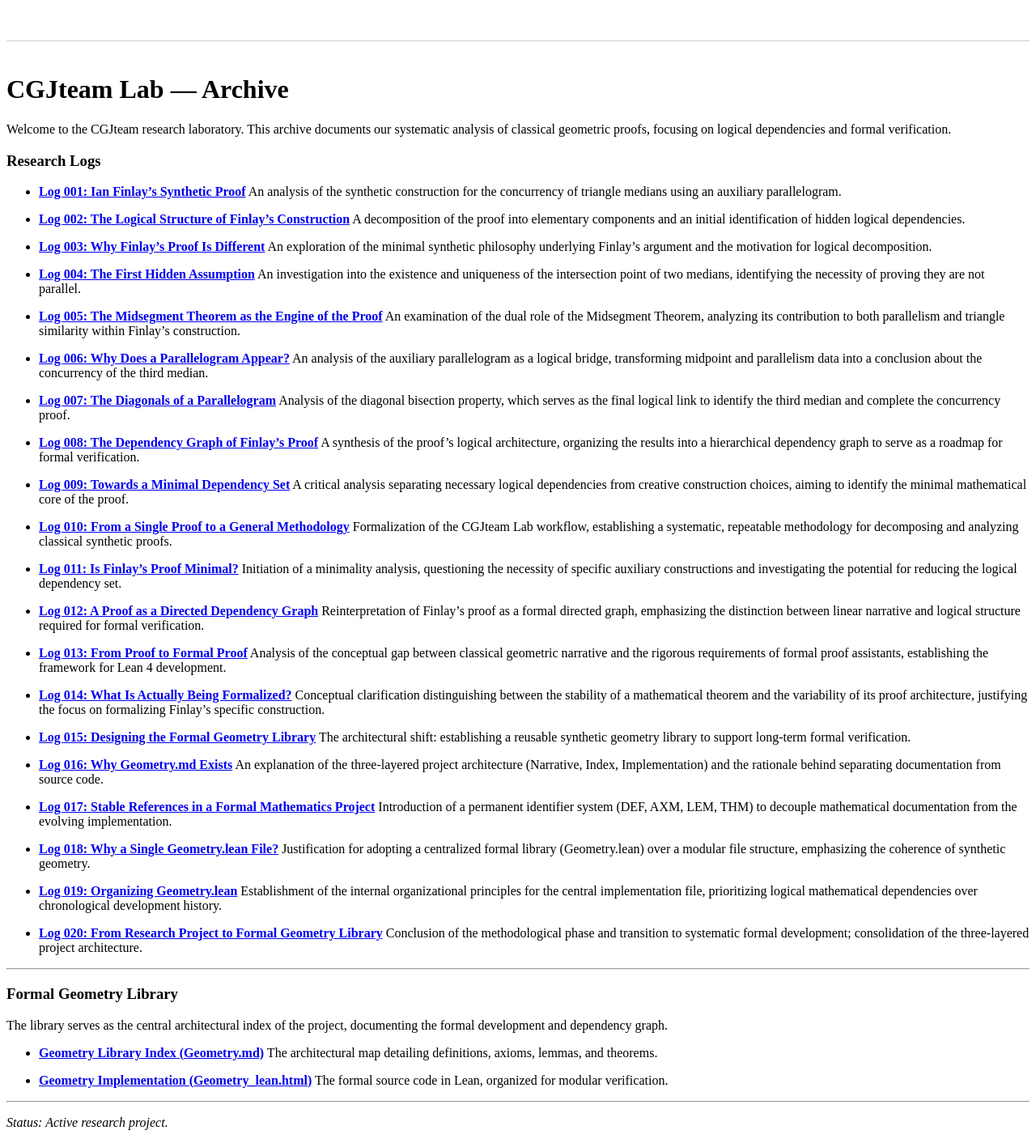
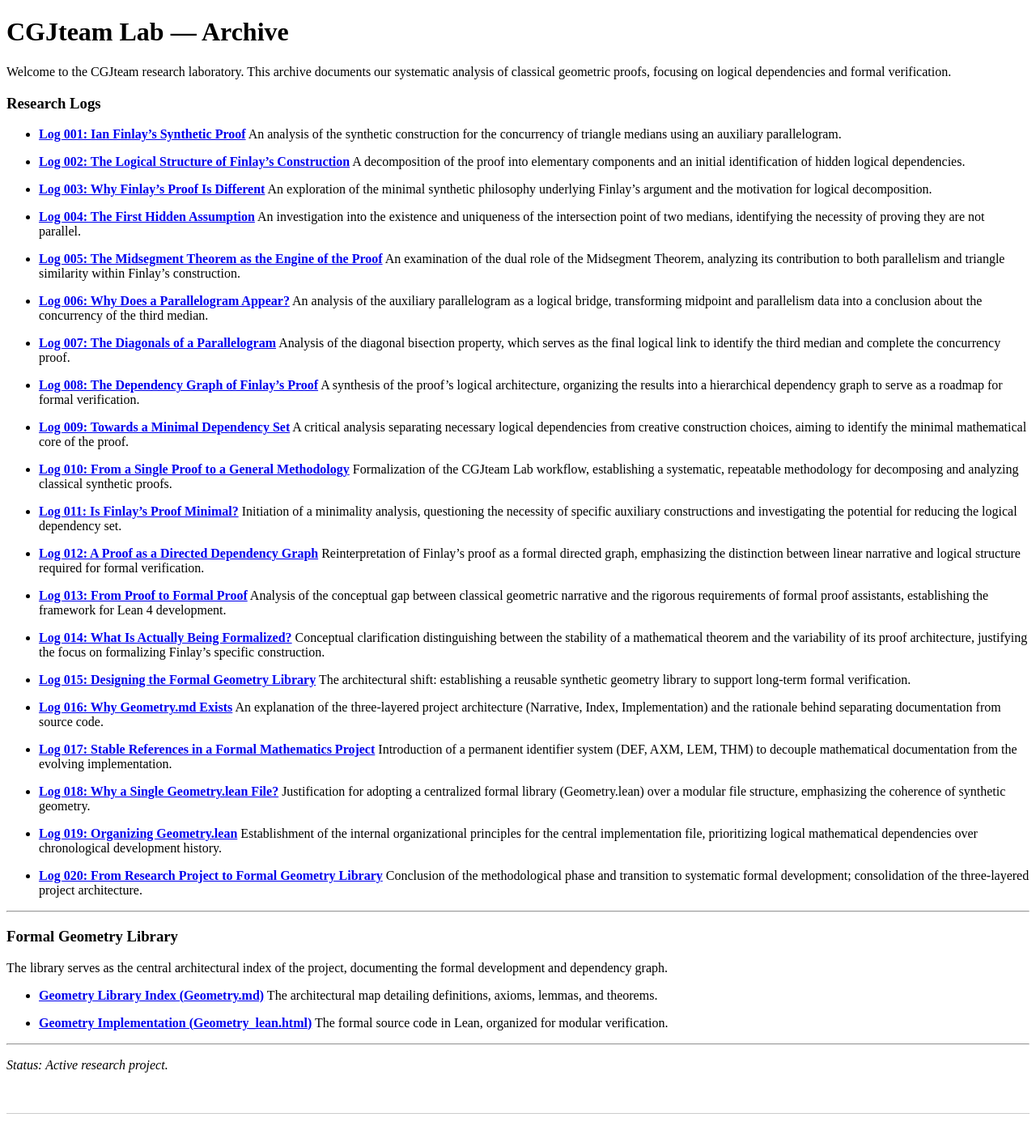
Before and after one commit to cgjteam/cgjteam.github.io, a Jekyll site: the page built from index.md, in a window 1280 px wide. Shown: the whole page at 81% size. Built offline with Jekyll 4.4.1, drawn with Linux system fonts in a browser that asks for light colours; our own code applies the rules of GitHub Pages for plain Markdown files; comment, search, counter and statistics services are not loaded.

Commit message:
Update default.html

```diff
--- a/_layouts/default.html
+++ b/_layouts/default.html
@@ -12,7 +12,10 @@
     </script>
     <script id="MathJax-script" async src="https://cdn.jsdelivr.net/npm/mathjax@3/es5/tex-mml-chtml.js"></script>
 </head>
-<section class="giscus" style="margin-top: 50px; border-top: 1px solid #ccc; padding-top: 20px;">
+
+<body>
+    {{ content }}
+    <section class="giscus" style="margin-top: 50px; border-top: 1px solid #ccc; padding-top: 20px;">
     <script src="https://giscus.app/client.js"
             data-repo="cgjteam/cgjteam.github.io"
             data-repo-id="R_kgDOH..."
@@ -29,7 +32,5 @@
             async>
     </script>
 </section>
-<body>
-    {{ content }}
 </body>
 </html>
```
